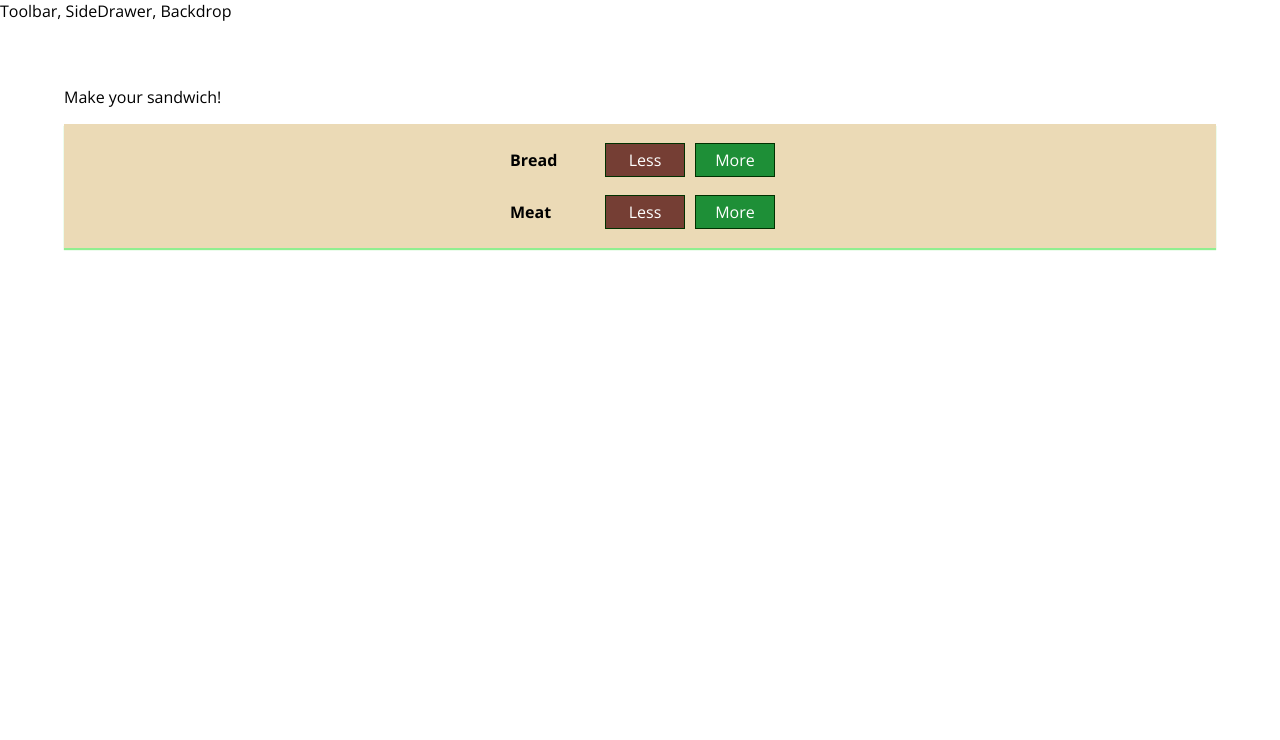
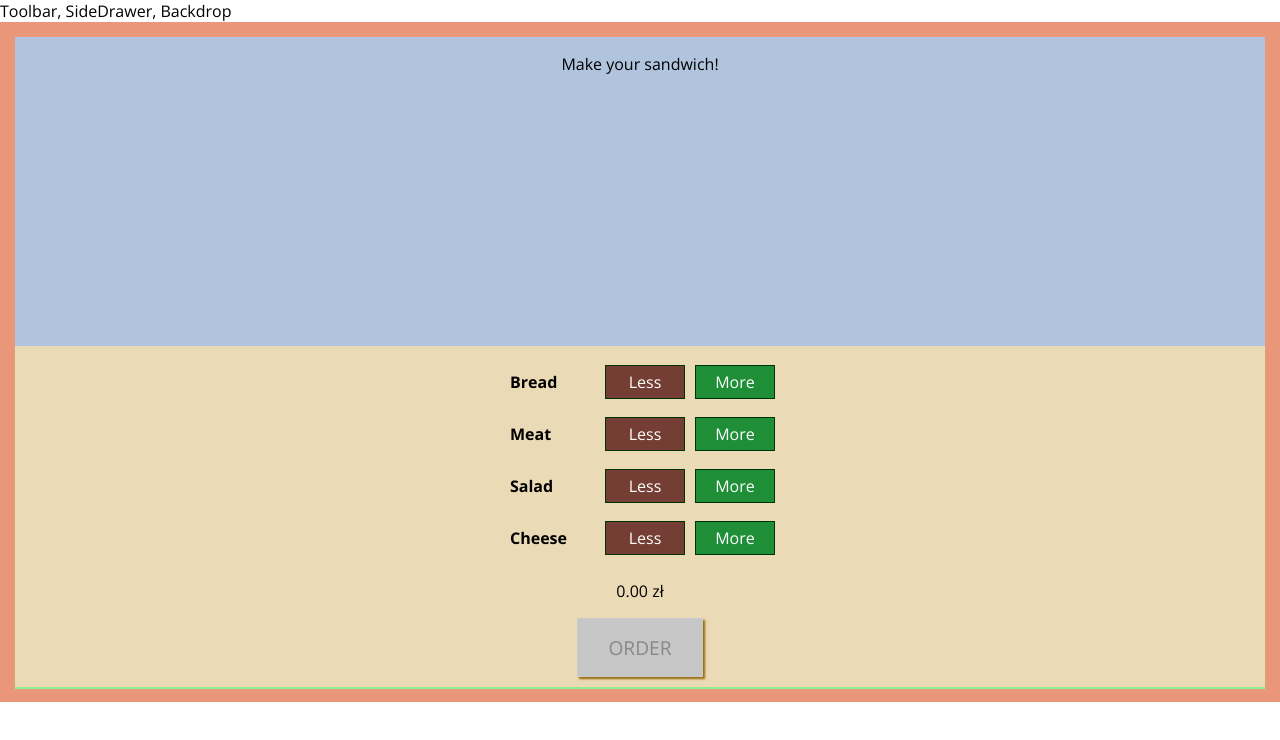
Before and after one commit to fluttercode9/react_project, a React app: page / in a window 1280 px wide. Shown: the top 740 px of the page. Built offline with nearby package versions, Linux system fonts and the light colour scheme.

Commit message:
less button, order button, enabled, disabled

```diff
--- a/src/components/Layout/Layout.css
+++ b/src/components/Layout/Layout.css
@@ -1,4 +1,5 @@
 .Content {
-    margin : 5%
+    background-color: lightsteelblue;
+    border: 15px solid darksalmon;
 
 }
--- a/src/components/Sandwich/Sandwich.css
+++ b/src/components/Sandwich/Sandwich.css
@@ -1,13 +1,20 @@
 .Sandwich {
-    width: 100%;
-    margin:auto;
-    height:250px;
     display: grid;
-    grid-template-columns: repeat(4, 50px);
-    grid-template-rows: repeat(4, 50px);
-    grid-gap: 15px;
+    grid-template-columns: repeat(8, 1fr);
+    gap: 10px;
+    row-gap: 50px;
+    grid-auto-rows: 100px;
+    overflow:auto;
+    margin-left: 50px;
 
 
+
+
+}
+.Make{
+    height: 283px;
+    width:100%;
+    text-align: center;
 }
 @media (min-width:500px) and (min-height:401px) {
     .Sandwich {
--- a/src/components/Sandwich/Sandwich.js
+++ b/src/components/Sandwich/Sandwich.js
@@ -21,7 +21,7 @@ const sandwich = (props) => {
 
 
   if (transformed.length === 0) {
-      return <div> <p>Make your sandwich!</p></div>
+      return <div className = {classes.Make}> <p >Make your sandwich!</p></div>
   }
   else {
         return(
--- a/src/components/Sandwich/SandwichIngredients/Controls/Control/Control.js
+++ b/src/components/Sandwich/SandwichIngredients/Controls/Control/Control.js
@@ -4,7 +4,7 @@ import classes from './Control.css';
 const control = (props) => (
     <div className={classes.BuildControl}>
         <div className={classes.Label}>{props.label}</div>
-        <button  className={classes.Less}>Less</button>
+        <button  className={classes.Less} onClick={props.removed}>Less</button>
         <button  className={classes.More} onClick={props.added}>More</button>
     </div>
 
--- a/src/components/Sandwich/SandwichIngredients/Controls/Controls.css
+++ b/src/components/Sandwich/SandwichIngredients/Controls/Controls.css
@@ -7,5 +7,46 @@
     box-shadow: 0 2px 1px lightgreen;
     margin:auto;
     padding:10px 0;
+    margin-top: 10px;
 
 }
+.OrderButton {
+    background-color: #DAD735;
+    outline: none;
+    cursor: pointer;
+    border: 1px solid #966909;
+    color: #966909;
+    font-family: inherit;
+    font-size: 1.2em;
+    padding: 15px 30px;
+    box-shadow: 2px 2px 2px #966909;
+}
+
+.OrderButton:hover, .OrderButton:active {
+    background-color: #A0DB41;
+    border: 1px solid #966909;
+    color: #966909;
+}
+
+.OrderButton:disabled {
+    background-color: #C7C6C6;
+    cursor: not-allowed;
+    border: 1px solid #ccc;
+    color: #888888;
+}
+
+.OrderButton:not(:disabled) {
+    animation: enable 0.3s linear;
+}
+
+@keyframes enable {
+    0% {
+        transform: scale(1);
+    }
+    60% {
+        transform: scale(1.1);
+    }
+    100% {
+        transform: scale(1);
+    }
+}
--- a/src/components/Sandwich/SandwichIngredients/Controls/Controls.js
+++ b/src/components/Sandwich/SandwichIngredients/Controls/Controls.js
@@ -5,16 +5,27 @@ import Control from './Control/Control';
 
 const labels = [
     {label: 'Bread', type:'bread'},
-    {label:'Meat', type:'meat'}
+    {label:'Meat', type:'meat'},
+    {label:'Salad', type:'salad'},
+    {label:'Cheese', type:'cheese'}
 ]
 
 const controls = (props) => (
     <div className={classes.Controls}>
 
         {labels.map(ctrl => {
-            return <Control  key={ctrl.type} label={ctrl.label} added = {()=>props.add(ctrl.type)} />
+            return <Control
+              key={ctrl.type}
+              label={ctrl.label}
+              added = {()=>props.add(ctrl.type)}
+              removed = {()=>props.rem(ctrl.type)}
+              />
         })}
-
+        <p>{props.totalprice.toFixed(2)} zł</p>
+        <button
+         className={classes.OrderButton}
+         disabled={!props.canyoubuy}
+         >ORDER</button>
 
     </div>
 
--- a/src/components/Sandwich/SandwichIngredients/Ingredient.js
+++ b/src/components/Sandwich/SandwichIngredients/Ingredient.js
@@ -3,6 +3,8 @@ import classes from './SandwichIngredients.css';
 import PropTypes from 'prop-types';
 import Bread from './bread.svg';
 import Meat from './meat.svg';
+import Salad from './salad.svg';
+import Cheese from './cheese.svg'
 
 class Ingredient extends Component {
     render(){
@@ -29,11 +31,15 @@ class Ingredient extends Component {
             break;
 
             case('cheese'):
-                ingredient = <div className={classes.Cheese}/>;
-                break;
+            ingredient = <div>
+            <img className={classes.Ings} src={Cheese} alt="cheese"></img>
+            </div>;
+            break;
 
             case('salad'):
-                ingredient = <div className={classes.Salad}/>;
+            ingredient = <div>
+            <img className={classes.Ings} src={Salad} alt="salad"></img>
+            </div>;
                 break;
 
             case('bacon'):
--- a/src/components/containers/SandwichBuilder/SandwichBuilder.js
+++ b/src/components/containers/SandwichBuilder/SandwichBuilder.js
@@ -5,7 +5,8 @@ import Controls from '../../Sandwich/SandwichIngredients/Controls/Controls';
 const INGREDIENT_PRICES = {
     salad: 0.3,
     bread:1,
-    meat:5
+    meat:5,
+    cheese:2
 
 };
 
@@ -14,9 +15,15 @@ class SandwichBuilder extends Component{ //class-based component bo manipulujemy
         ingredients: {
             bread:0,
             salad:0,
-            meat:0
+            meat:0,
+            cheese:0
         },
-        totalPrice:5
+        totalPrice:0,
+        canyoubuy:false
+    }
+    purchaseButtonHandler (ingredients) {
+        const sum = Object.values(ingredients).reduce((sum,el)=>{ return sum+el}, 0);
+        this.setState({canyoubuy: sum > 0})
     }
     addIngredient = (type) => {
         const oldcount = this.state.ingredients[type];
@@ -30,9 +37,29 @@ class SandwichBuilder extends Component{ //class-based component bo manipulujemy
         const newPrice = oldPrice + priceAdd;
 
         this.setState({totalPrice:newPrice, ingredients:updatedIngredients});
+        this.purchaseButtonHandler(updatedIngredients);
+
 
     }
-    removeIngredient = (props) => {
+    removeIngredient = (type) => {
+        if(this.state.ingredients[type]===0){
+            alert("You can only add now:)");
+
+        }
+        else{
+        const oldcount = this.state.ingredients[type];
+        const updatedcount = oldcount-1;
+        const updatedIngredients = {
+            ...this.state.ingredients
+        };
+        updatedIngredients[type] = updatedcount;
+        const priceDec = INGREDIENT_PRICES[type];
+        const oldPrice = this.state.totalPrice;
+        const newPrice = oldPrice - priceDec;
+
+        this.setState({totalPrice:newPrice, ingredients:updatedIngredients});
+        this.purchaseButtonHandler(updatedIngredients);
+    }
     }
     render(){
 
@@ -41,7 +68,7 @@ class SandwichBuilder extends Component{ //class-based component bo manipulujemy
         return(
             <Fragment>
                 <Sandwich ingredients = {this.state.ingredients}/>
-                <Controls add={this.addIngredient}/>
+                <Controls canyoubuy = {this.state.canyoubuy} totalprice={this.state.totalPrice} add={this.addIngredient} rem={this.removeIngredient}/>
 
             </Fragment>
         )
```
Also changed, not shown: src/components/Sandwich/SandwichIngredients/cheese.svg (added), src/components/Sandwich/SandwichIngredients/salad.svg (added).
